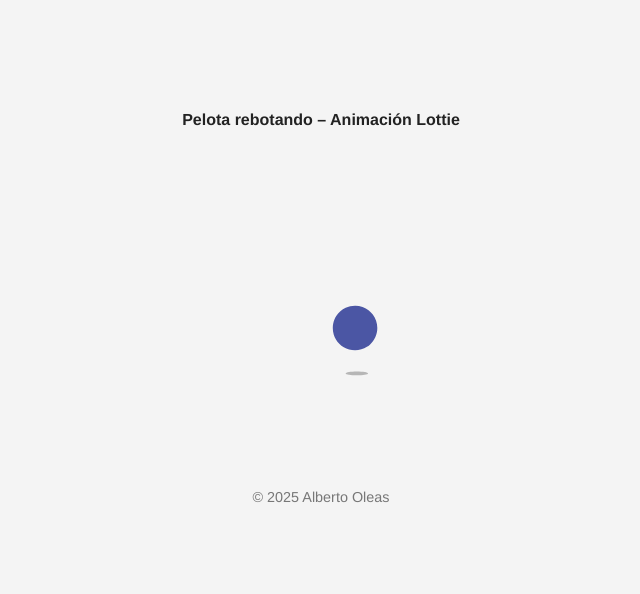
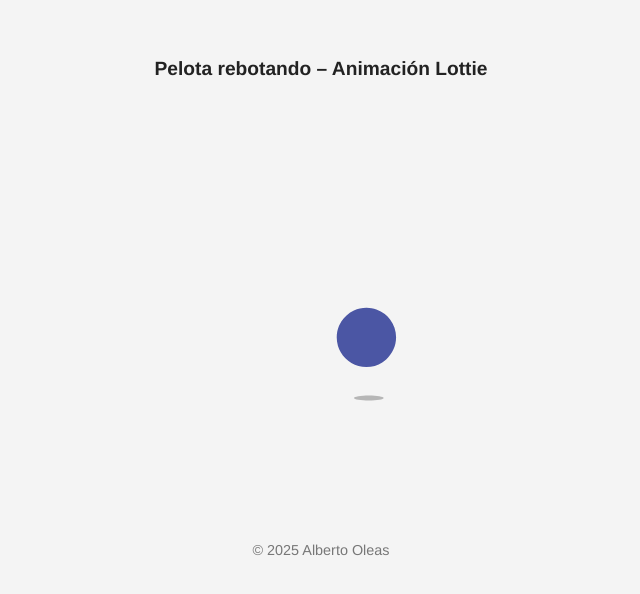
Before and after one commit to albertoleas/animacion_pelota_lottie, a plain HTML site: page index.html in a window 1280 px wide. Shown: the part 102-696 px from the top of the page, without its empty margins (319-959 px from the left). Drawn offline with nearby package versions, Linux system fonts and the light colour scheme.

Commit message:
Update index.html

```diff
--- a/index.html
+++ b/index.html
@@ -18,13 +18,13 @@
 
     h1 {
       margin-top: 20px;
-      font-size: 1.0em;
+      font-size: 1.2em;
       color: #222;
     }
 
     #lottie-container {
-      width: 300px;
-      height: 300px;
+      width: 400px;
+      height: 400px;
       margin-top: 20px;
     }
 
```
